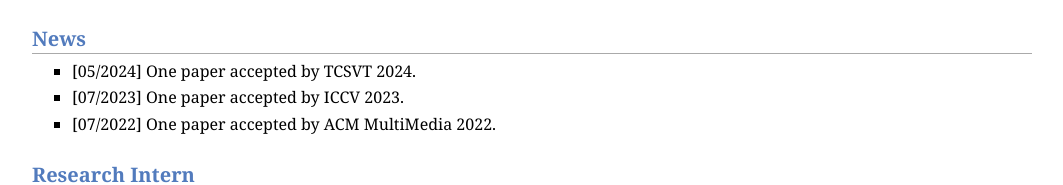
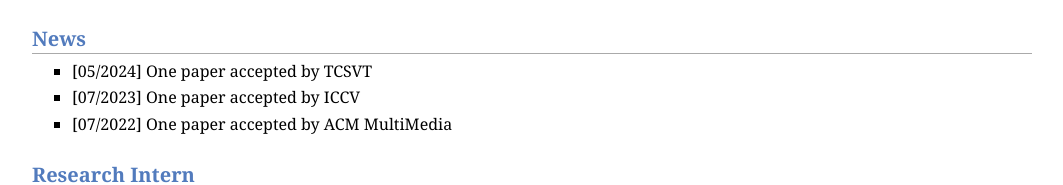
Before and after one commit to Jinx630/Jinx630.github.io, a plain HTML site: page index.html in a window 1280 px wide. Shown: the part 406-591 px from the top of the page, without its empty margins (108-1171 px from the left). Drawn offline with Linux system fonts and the light colour scheme.

Commit message:
Update index.html

```diff
--- a/index.html
+++ b/index.html
@@ -45,9 +45,9 @@
 
 	<h2>News</h2>
 	<ul>
-		<li><p>[05/2024] One paper accepted by TCSVT 2024.</p></li>
-		<li><p>[07/2023] One paper accepted by ICCV 2023.</p></li>
-		<li><p>[07/2022] One paper accepted by ACM MultiMedia 2022.</p></li>
+		<li><p>[05/2024] One paper accepted by TCSVT</p></li>
+		<li><p>[07/2023] One paper accepted by ICCV</p></li>
+		<li><p>[07/2022] One paper accepted by ACM MultiMedia</p></li>
 	</ul>
 
 	<h2>Research Intern</h2>
```
